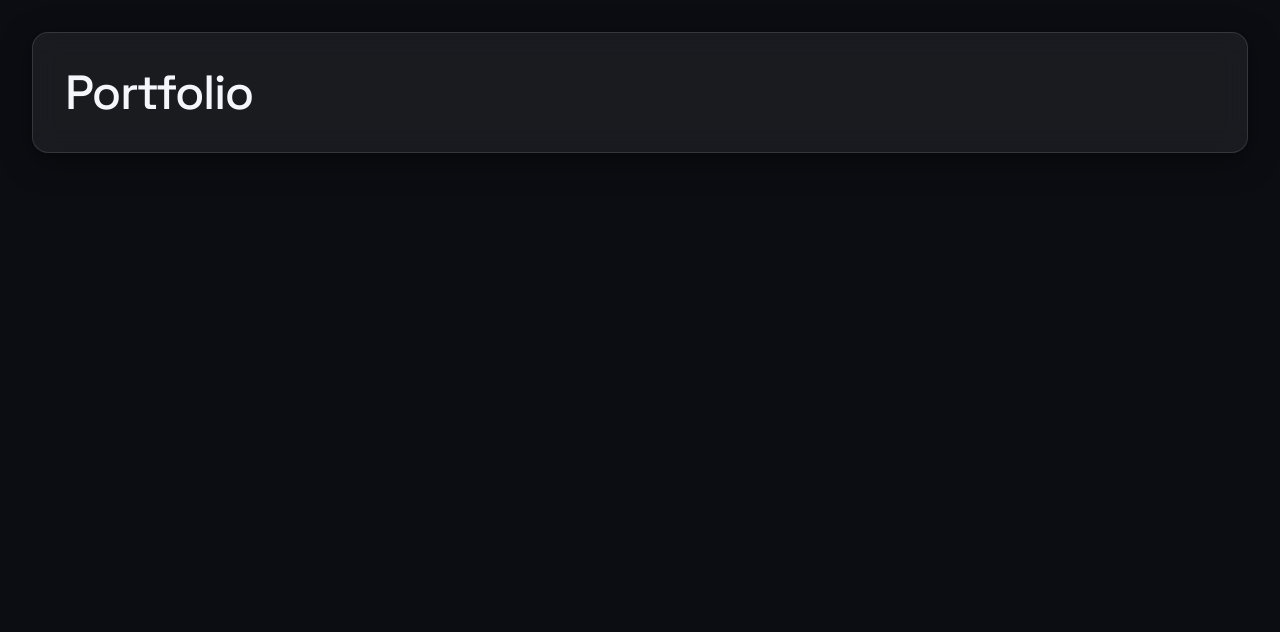
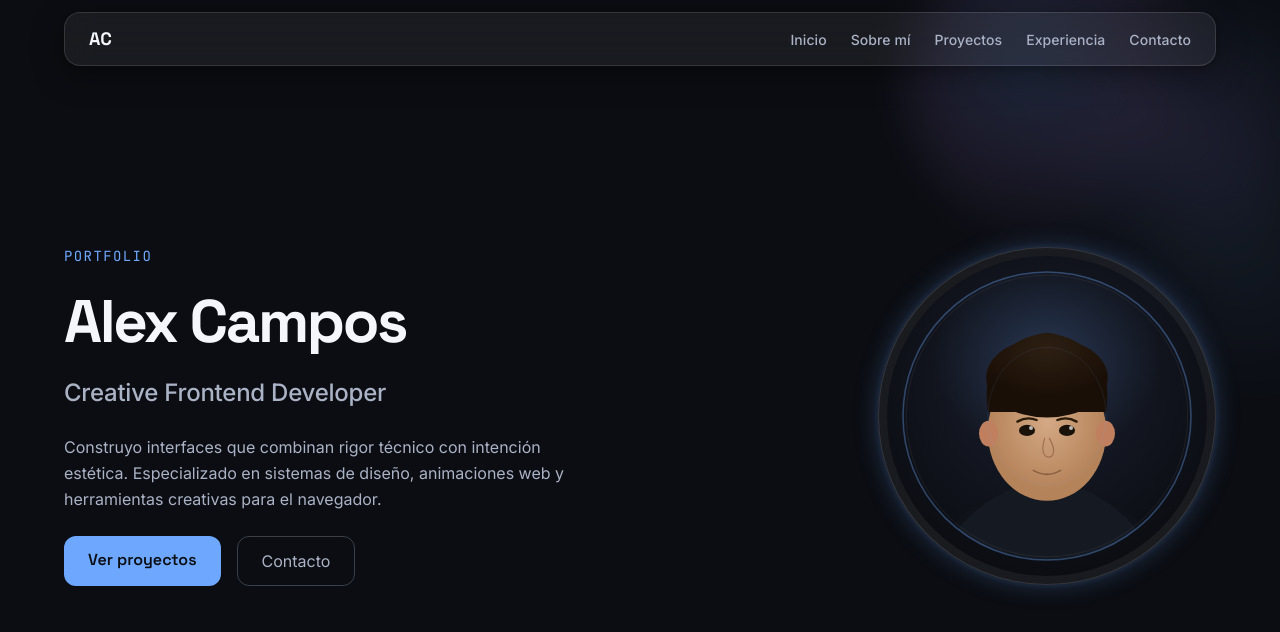
Before and after one commit to Xeppyz/portfolio-xeppyz, a React (Vite) app: page / in a window 1280 px wide. Shown: the top 632 px of the page. Built offline with nearby package versions, Linux system fonts and the light colour scheme.

Commit message:
feat: hero section with photo and animated vector

```diff
--- a/src/App.tsx
+++ b/src/App.tsx
@@ -1,11 +1,13 @@
-import Glass from './components/Glass';
+import NavBar from './components/NavBar';
+import Hero from './sections/Hero';
 
 export default function App() {
   return (
-    <main className="min-h-screen bg-bg-900 p-8">
-      <Glass as="section" className="p-8 text-text-100">
-        <h1 className="font-heading text-3xl">Portfolio</h1>
-      </Glass>
-    </main>
+    <>
+      <NavBar />
+      <main>
+        <Hero />
+      </main>
+    </>
   );
 }
--- /dev/null
+++ b/src/sections/Hero.tsx
@@ -0,0 +1,64 @@
+import { contactMeta } from '../data/contact';
+import Glass from '../components/Glass';
+import HeroBlob from '../assets/vectors/hero-blob.svg?react';
+
+export default function Hero() {
+  return (
+    <section
+      id="hero"
+      className="relative min-h-screen flex items-center overflow-hidden px-4 pt-20 pb-12"
+    >
+      {/* Decorative blob — aria-hidden, no motion issue as CSS animation handles it */}
+      <HeroBlob
+        className="absolute -top-32 -right-32 w-[600px] h-[600px] opacity-30 animate-float pointer-events-none"
+        aria-hidden="true"
+      />
+
+      <div className="relative z-10 max-w-6xl mx-auto w-full grid grid-cols-1 lg:grid-cols-2 gap-12 items-center">
+        {/* Text */}
+        <div className="flex flex-col gap-6">
+          <p className="text-accent font-mono text-sm tracking-widest uppercase">
+            Portfolio
+          </p>
+          <h1 className="font-heading text-4xl md:text-5xl lg:text-6xl font-bold text-text-100 leading-tight">
+            {contactMeta.name}
+          </h1>
+          <p className="text-xl text-text-300 font-medium">
+            {contactMeta.tagline}
+          </p>
+          <p className="text-text-300 leading-relaxed max-w-lg">
+            {contactMeta.bio}
+          </p>
+          <div className="flex gap-4 flex-wrap">
+            <a
+              href="#projects"
+              className="px-6 py-3 rounded-xl bg-accent text-bg-900 font-semibold font-heading hover:bg-accent/90 transition-colors duration-150 focus-visible:outline-offset-2"
+            >
+              Ver proyectos
+            </a>
+            <a
+              href="#contact"
+              className="px-6 py-3 rounded-xl border border-text-300/30 text-text-300 hover:text-text-100 hover:border-text-300/60 transition-colors duration-150"
+            >
+              Contacto
+            </a>
+          </div>
+        </div>
+
+        {/* Photo */}
+        <div className="flex justify-center lg:justify-end">
+          <Glass className="p-2 rounded-full shadow-accent-glow">
+            <img
+              src="/photo.svg"
+              alt="Foto de Alex Campos"
+              width="320"
+              height="320"
+              loading="eager"
+              className="rounded-full object-cover w-64 h-64 md:w-80 md:h-80"
+            />
+          </Glass>
+        </div>
+      </div>
+    </section>
+  );
+}
```
